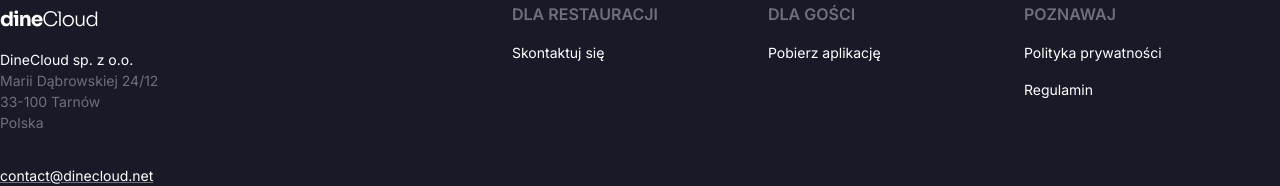
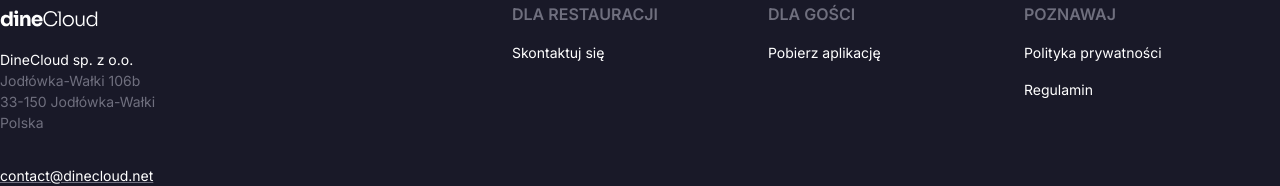
Before and after one commit to rafpiek/dinecloud-landing, a Next.js app: page / in a window 1280 px wide. Shown: the part 7058-7244 px from the top of the page. Built offline with nearby package versions, Linux system fonts and the light colour scheme.

Commit message:
change address

```diff
--- a/src/components/Footer.tsx
+++ b/src/components/Footer.tsx
@@ -8,7 +8,7 @@
             <div className="column_1 w-full md:w-1/4">
                 <Image className="logo" src={logoDinecloud2} alt="DineCloud" width={150} height={40}/>
                 <p className="white">DineCloud sp. z o.o.</p>
-                <div>Marii Dąbrowskiej 24/12<br />33-100 Tarnów<br />Polska</div>
+                <div>Jodłówka-Wałki 106b<br />33-150 Jodłówka-Wałki<br />Polska</div>
                 <div className="email">
                     <a href="mailto:contact@dinecloud.net" className="no-underline">contact@dinecloud.net</a>
                 </div>
```
